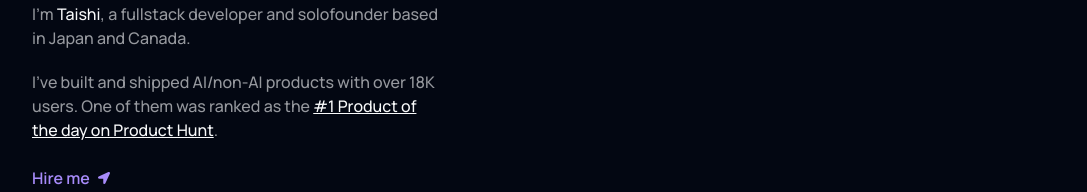
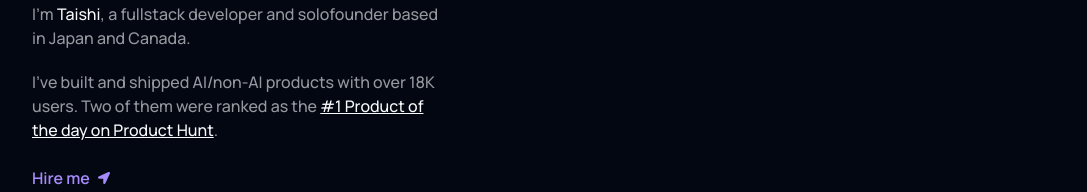
Before and after one commit to taishikato/portfolio-2, a Next.js app: page / in a window 1280 px wide. Shown: the part 210-402 px from the top of the page, without its empty margins (96-1183 px from the left). Built offline with nearby package versions, Linux system fonts and the light colour scheme.

Commit message:
Update RootLayout to reflect changes in user achievements, correcting the number of ranked products and updating the associated link.

```diff
--- a/src/app/layout.tsx
+++ b/src/app/layout.tsx
@@ -60,9 +60,9 @@ export default function RootLayout({
                   </span>
                   <p>
                     I&apos;ve built and shipped AI/non-AI products with over 18K
-                    users. One of them was ranked as the{" "}
+                    users. Two of them were ranked as the{" "}
                     <a
-                      href="https://www.producthunt.com/products/autorepurpose#autorepurpose"
+                      href="https://www.producthunt.com/products/supavec#supavec"
                       target="_blank"
                       className="text-secondary-foreground underline"
                     >
```
